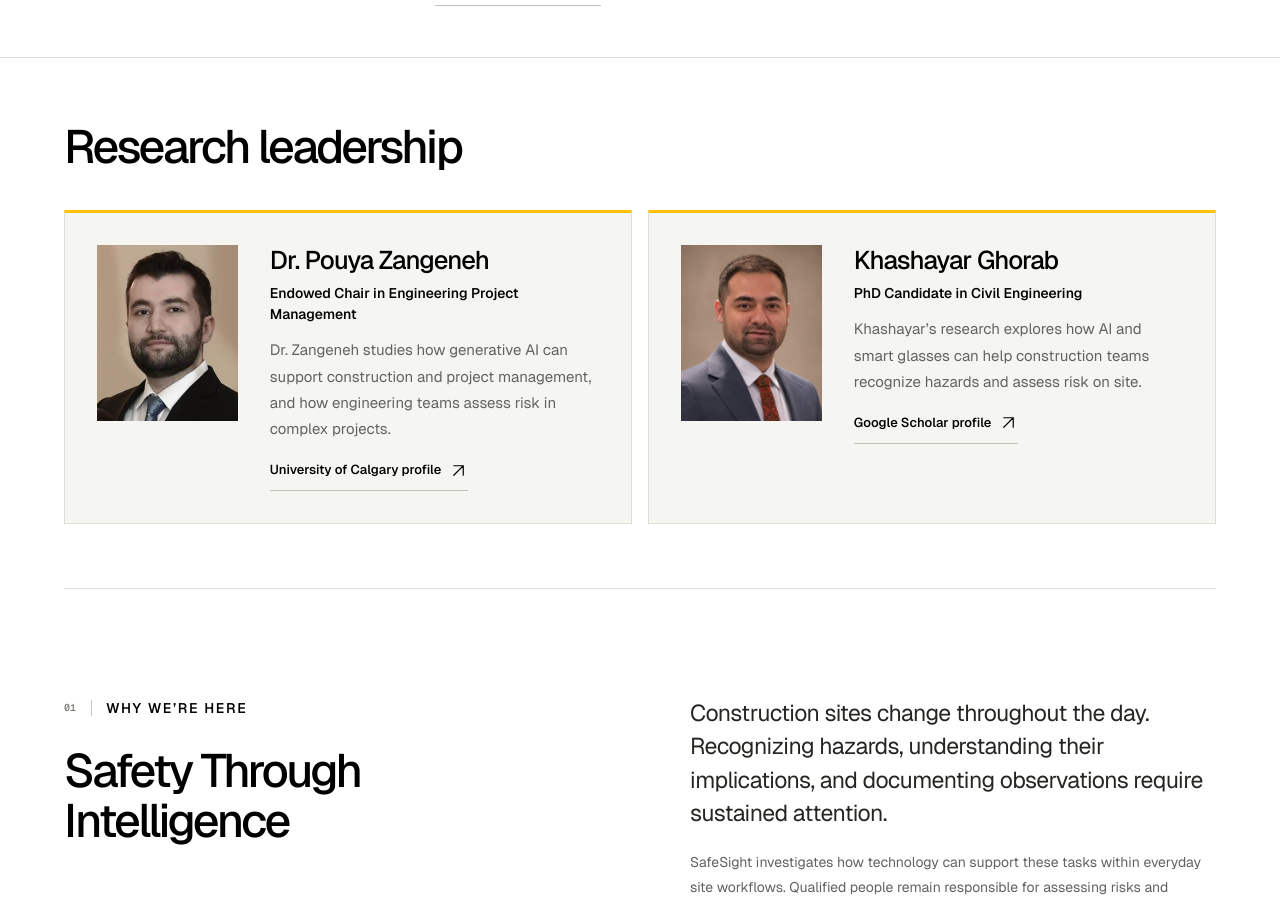
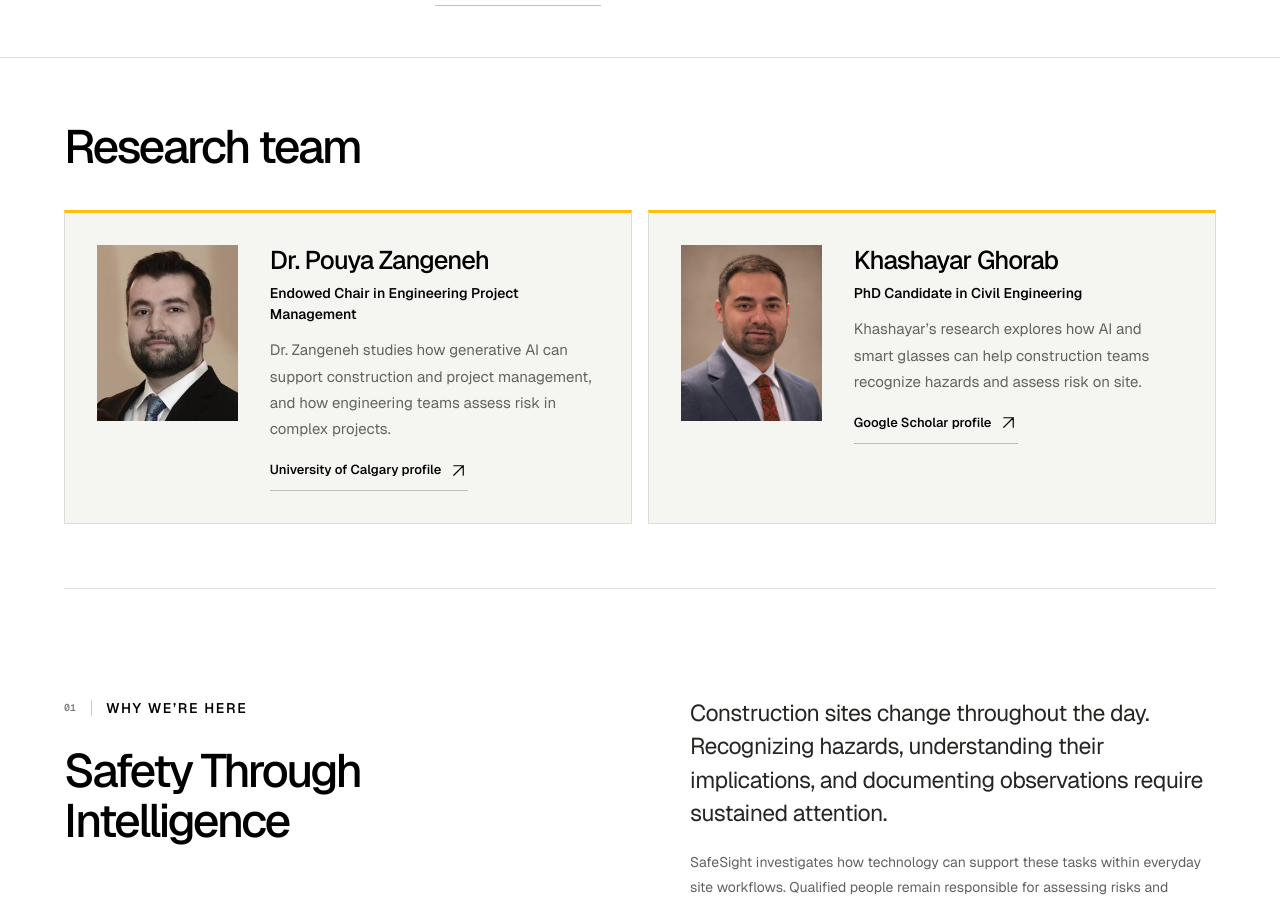
Before and after one commit to Khashayarghorab/Safesight, a Next.js app: page /about in a window 1280 px wide. Shown: the part 1240-2144 px from the top of the page. Built offline with nearby package versions, Linux system fonts and the light colour scheme.

Commit message:
Rename About page section to Research team

```diff
--- a/components/research-team.tsx
+++ b/components/research-team.tsx
@@ -3,7 +3,7 @@ import { Icon } from '@/components/icons';
 export default function ResearchTeam() {
   return (
     <section className="container research-team" aria-labelledby="research-team-heading">
-      <h2 id="research-team-heading">Research leadership</h2>
+      <h2 id="research-team-heading">Research team</h2>
       <div className="research-team-grid">
         <article className="research-team-profile">
           <img
```
